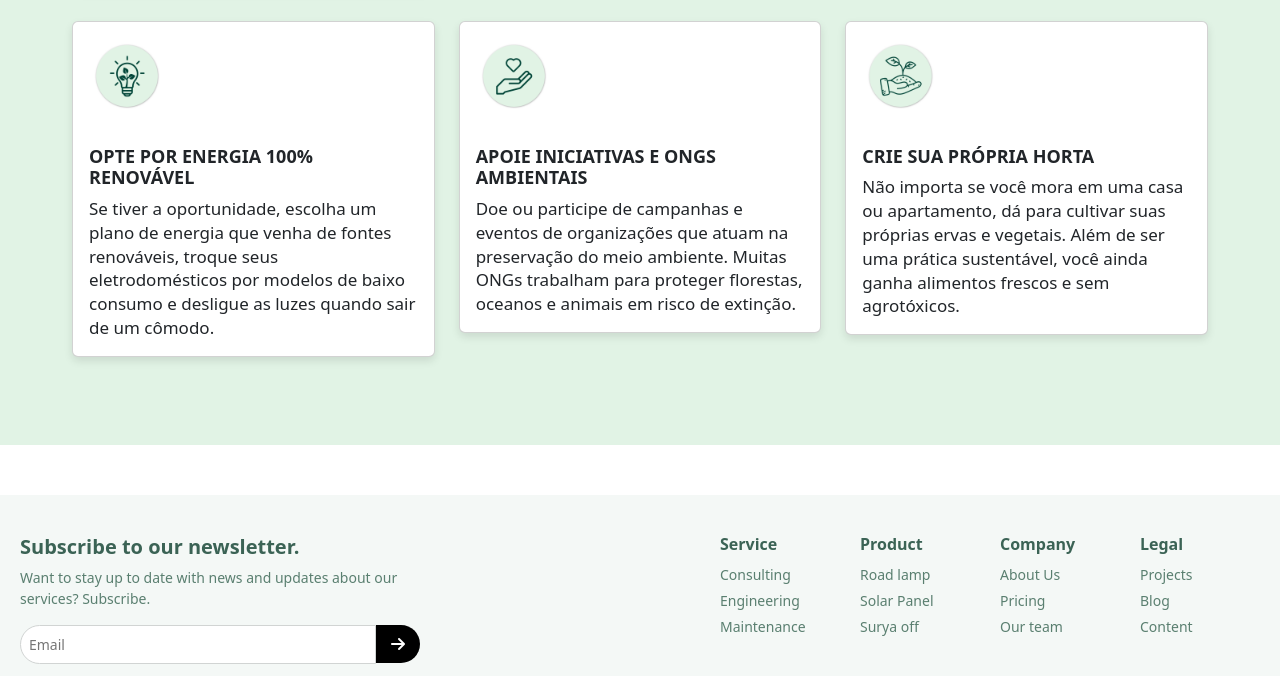
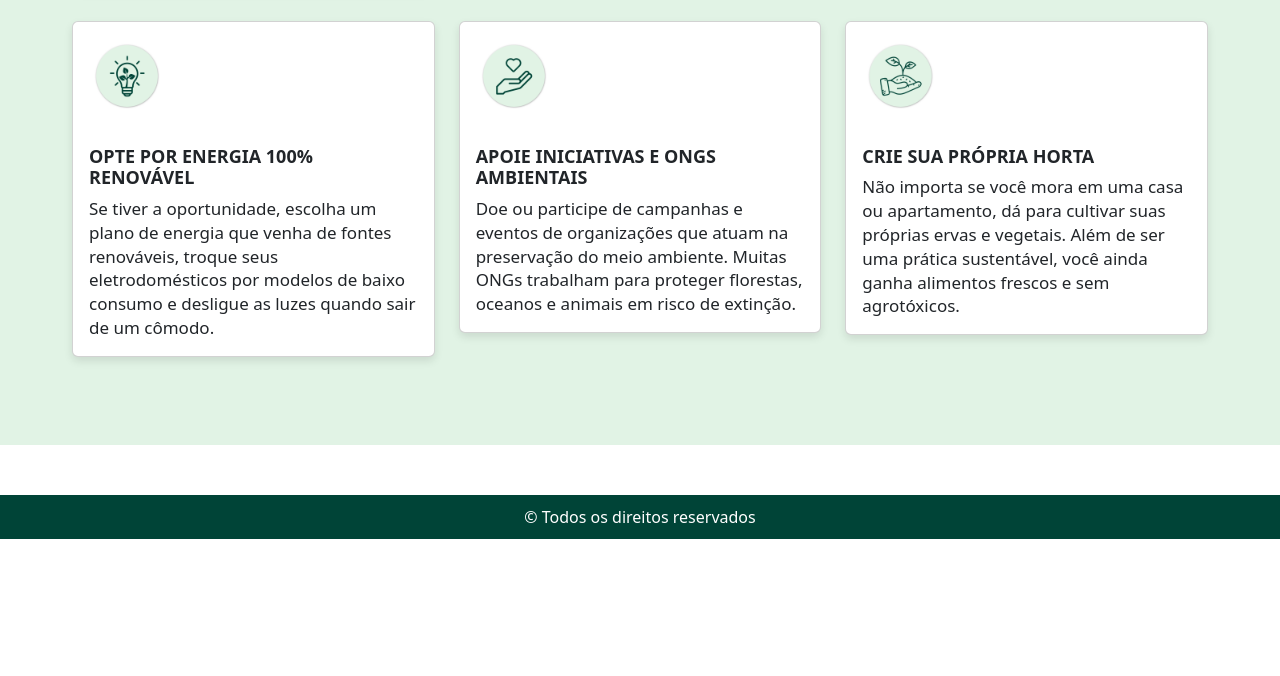
Before and after one commit to LumaLev/green-carbon, a plain HTML site: page index.html in a window 1280 px wide. Shown: the part 5082-5758 px from the top of the page. After the commit the page ends 5621 px from the top, so only its background shows below. Drawn offline with nearby package versions, Linux system fonts and the light colour scheme; files whose address does not match are found by name.

Commit message:
footer feito

```diff
--- a/css/style.css
+++ b/css/style.css
@@ -139,50 +139,6 @@ footer {
   align-items: center;
   justify-content: center;
   text-decoration: none;
-}
-
-.footer-links {
-  display: flex;
-  justify-content: space-between;
-  flex-wrap: wrap;
-  gap: 20px;
-}
-
-.footer-column {
-  min-width: 120px;
-}
-
-.footer-column h4 {
-  font-size: 16px;
-  font-weight: bold;
-  color: #3b6355;
-  margin-bottom: 10px;
-}
-
-.footer-column a {
-  display: block;
-  color: #5a7f70;
-  text-decoration: none;
-  font-size: 14px;
-  margin-bottom: 5px;
-}
-
-.footer-column a:hover {
-  color: #0056ff;
-}
-
-/* Responsividade da página*/
-@media (max-width: 768px) {
-  .footer-container {
-    flex-direction: column;
-    align-items: center;
-    text-align: center;
-  }
-
-  .footer-links {
-    flex-direction: column;
-    align-items: center;
-  }
 }
 
 .container-tecs {
@@ -516,3 +472,19 @@ footer {
     display: none;
   }
 }
+
+footer {
+  bottom: 0;
+  width: 100%;
+  background-color: #004437;
+  color: white;
+  display: flex;
+  justify-content: center;
+  text-align: center;
+  padding: 10px;
+}
+
+footer p {
+  margin: 0%;
+  text-align: center;
+}
--- a/index.html
+++ b/index.html
@@ -400,55 +400,9 @@
           </div>
         </div>
       </div>
-<!-- Alteração Pedro  -->
     </main>
     <footer>
-      <div class="footer-container">
-        <div class="newsletter">
-          <h3>Subscribe to our newsletter.</h3>
-          <p>
-            Want to stay up to date with news and updates about our services?
-            Subscribe.
-          </p>
-          <div class="newsletter-form">
-            <input type="email" placeholder="Email" />
-            <button><i class="fas fa-arrow-right"></i></button>
-          </div>
-          <div class="social-icons">
-            <a href="#"><i class="fab fa-youtube"></i></a>
-            <a href="#"><i class="fab fa-facebook"></i></a>
-            <a href="#"><i class="fab fa-twitter"></i></a>
-            <a href="#"><i class="fab fa-linkedin"></i></a>
-          </div>
-        </div>
-
-        <div class="footer-links">
-          <div class="footer-column">
-            <h4 class="h4-tip">Service</h4>
-            <a href="#">Consulting</a>
-            <a href="#">Engineering</a>
-            <a href="#">Maintenance</a>
-          </div>
-          <div class="footer-column">
-            <h4 class="h4-tip">Product</h4>
-            <a href="#">Road lamp</a>
-            <a href="#">Solar Panel</a>
-            <a href="#">Surya off</a>
-          </div>
-          <div class="footer-column">
-            <h4 class="h4-tip">Company</h4>
-            <a href="#">About Us</a>
-            <a href="#">Pricing</a>
-            <a href="#">Our team</a>
-          </div>
-          <div class="footer-column">
-            <h4 class="h4-tip">Legal</h4>
-            <a href="#">Projects</a>
-            <a href="#">Blog</a>
-            <a href="#">Content</a>
-          </div>
-        </div>
-      </div>
+      <p>© Todos os direitos reservados</p>
     </footer>
   </body>
 </html>
```
